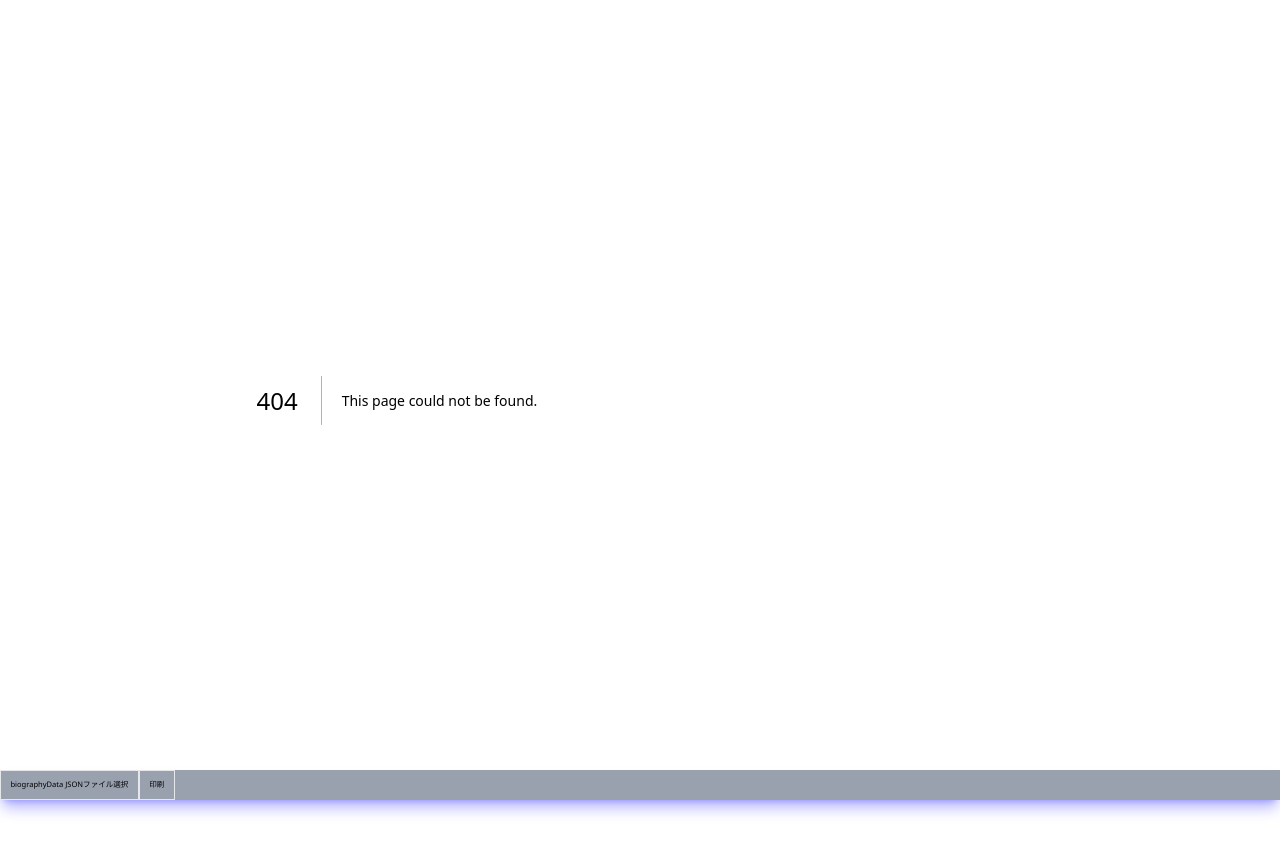
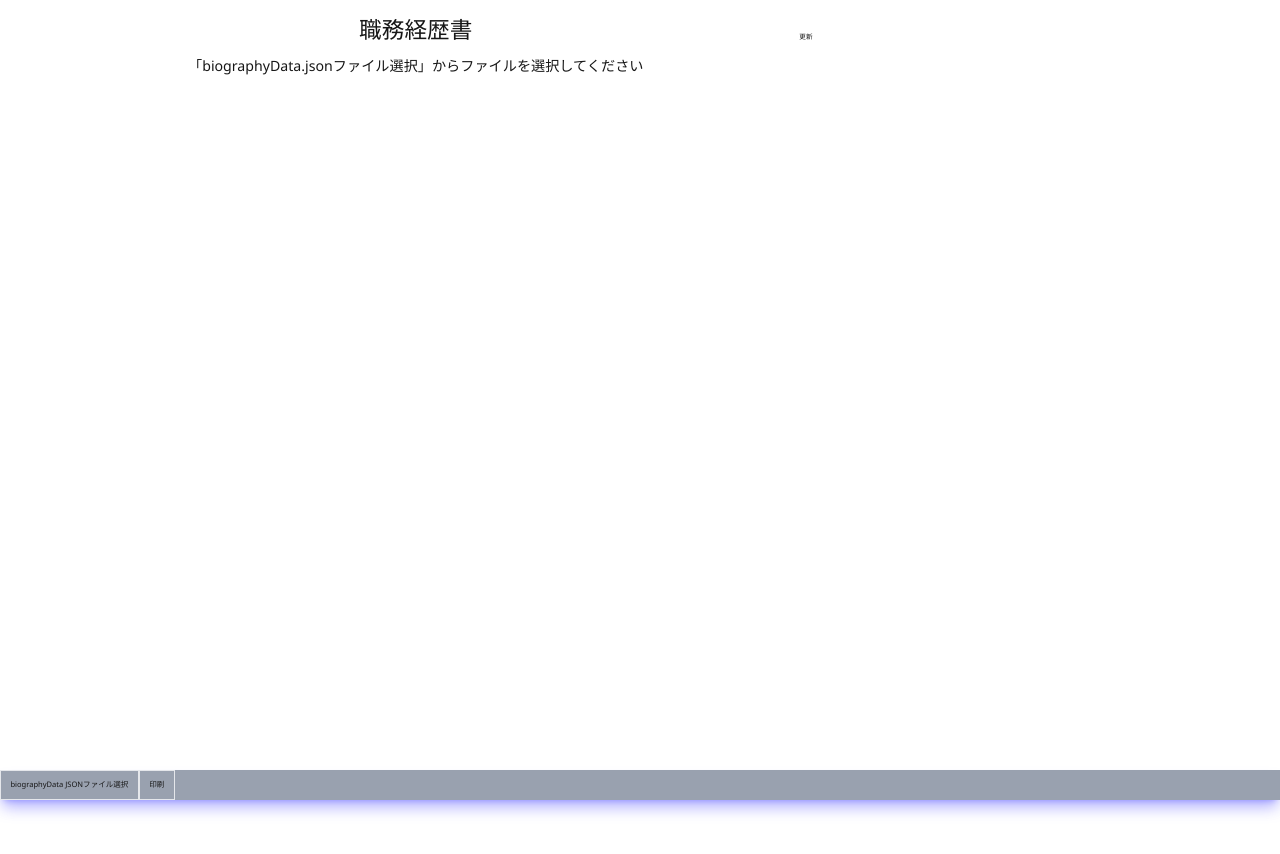
Before and after one commit to phinesze/phinesze-careers-next, a Next.js app: page /preview in a window 1280 px wide. Before the commit this address had no page. Shown: the top 854 px of the page. Built offline with nearby package versions, Linux system fonts and the light colour scheme.

Commit message:
スタイルの整形と新しいプレビューページを/previewに移す

```diff
--- a/src/app/globals.css
+++ b/src/app/globals.css
@@ -25,7 +25,6 @@ body {
   color: var(--foreground);
   font-family: "Segoe UI", "メイリオ";
   box-sizing: border-box;
-    margin: 5mm;
 }
 
 p:not(:last-child) {
--- a/src/app/layout.tsx
+++ b/src/app/layout.tsx
@@ -1,7 +1,6 @@
 import type { Metadata } from "next";
 import { Geist, Geist_Mono } from "next/font/google";
 import "./globals.css";
-import LayoutButtons from "@/components/layoutButtons";
 
 const geistSans = Geist({
   variable: "--font-geist-sans",
@@ -29,8 +28,7 @@ export default function RootLayout({
         className={`${geistSans.variable} ${geistMono.variable} antialiased`}
       >
         {/* <div>(layout/preview.vueに相当するファイル)</div> */}
-        <section className="w-[210mm] h-[297mm]">{children}</section>
-        <LayoutButtons />
+        <section>{children}</section>
       </body>
     </html>
   );
--- a/src/app/page.tsx
+++ b/src/app/page.tsx
@@ -1,9 +1,17 @@
-import CareerSection from "@/components/organisms/CareerSection";
+import Link from "next/link";
 
-export default function PreviewPage() {
+export default function IndexPage() {
   return (
     <section>
-      <CareerSection />
+      <h1 className="text-2xl font-bold">Careers 職務経歴書表示用システム</h1>
+      <Link href="/preview">
+        <button
+          type="button"
+          className="inline-block bg-blue-500 text-white p-4 rounded-8"
+        >
+          プレビューページへ移動
+        </button>
+      </Link>
     </section>
   );
 }
--- /dev/null
+++ b/src/app/preview/page.tsx
@@ -0,0 +1,12 @@
+import CareerSection from "@/components/organisms/CareerSection";
+import LayoutButtons from "@/components/layoutButtons";
+
+// プレビュー用ページ
+export default function PreviewPage() {
+  return (
+    <div className=" w-full h-full bg-white p-[5mm]">
+      <CareerSection />
+      <LayoutButtons />
+    </div>
+  );
+}
--- a/src/components/organisms/CareerSection/index.tsx
+++ b/src/components/organisms/CareerSection/index.tsx
@@ -12,7 +12,7 @@ export default function CareerSection() {
   const { isSecrets } = useCareerTableSections();
 
   return (
-    <>
+    <div className="w-[210mm] min-h-[297mm]">
       <section className="relative mb-5">
         <div className="text-5xl text-center">職務経歴書</div>
         {isSecrets && <div className="text-xl">機密要素あり</div>}
@@ -44,6 +44,6 @@ export default function CareerSection() {
           「biographyData.jsonファイル選択」からファイルを選択してください
         </div>
       )}
-    </>
+    </div>
   );
 }
```
Lines whose indentation alone changed are shown as unchanged.
